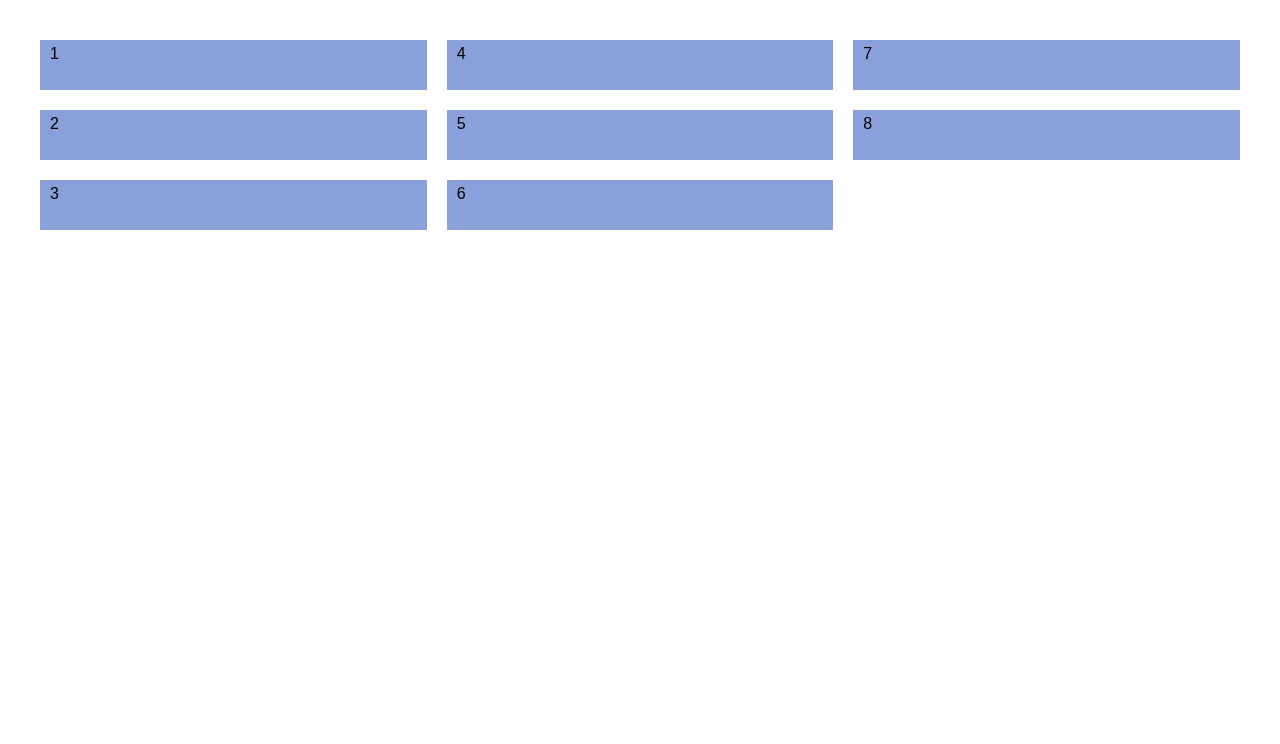
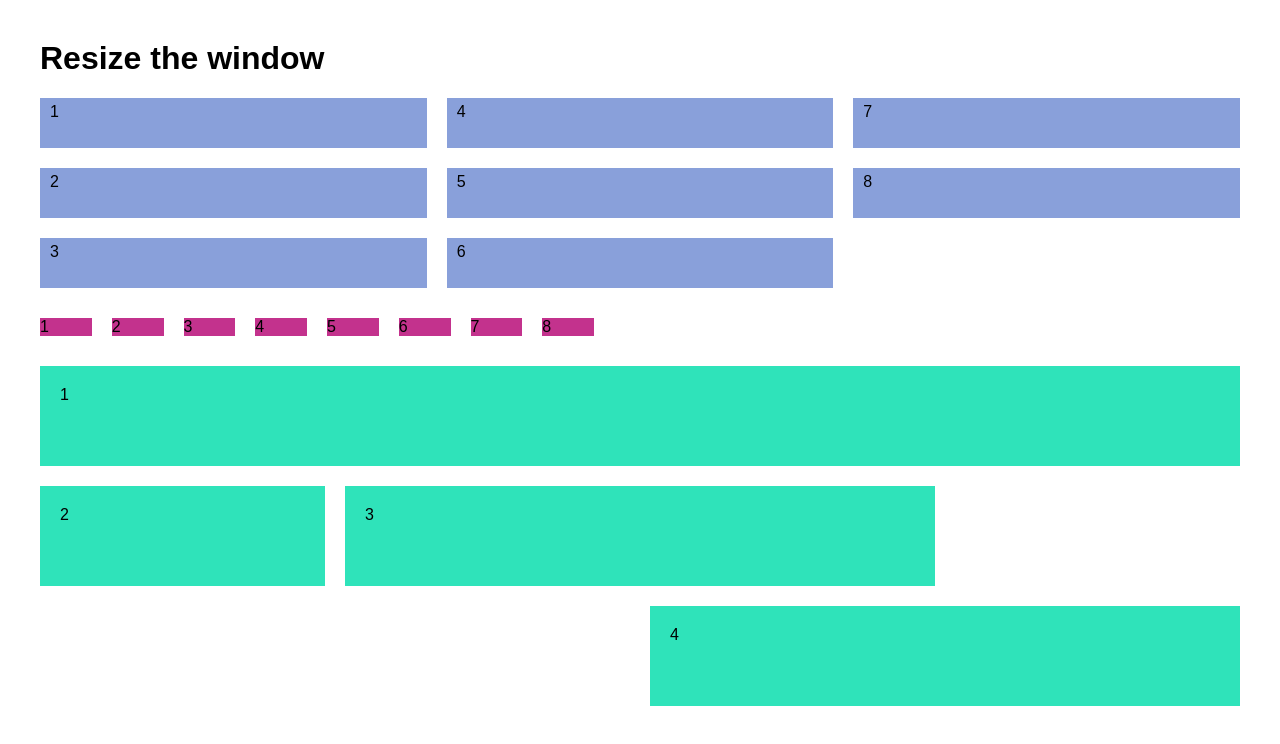
Before and after one commit to bdog72/css-grid-5, a React app: page / in a window 1280 px wide. Built offline with nearby package versions, Linux system fonts and the light colour scheme; some packages are replaced by stand-ins of ours.

Commit message:
finished

```diff
--- a/src/components/App.js
+++ b/src/components/App.js
@@ -3,6 +3,7 @@ import React, { Component } from 'react'
 class App extends Component {
   render () {
     return <div>
+      <h1>Resize the window</h1>
       <div className='grid'>
         <div>1</div>
         <div>2</div>
@@ -13,6 +14,22 @@ class App extends Component {
         <div>7</div>
         <div>8</div>
       </div>
+      <div className='grid1'>
+        <div>1</div>
+        <div>2</div>
+        <div>3</div>
+        <div>4</div>
+        <div>5</div>
+        <div>6</div>
+        <div>7</div>
+        <div>8</div>
+      </div>
+      <div className='grid2'>
+        <div>1</div>
+        <div>2</div>
+        <div>3</div>
+        <div>4</div>
+      </div>
     </div>
   }
 }
--- a/src/styles/screen.scss
+++ b/src/styles/screen.scss
@@ -27,3 +27,46 @@ body {
   padding: 5px;
   padding-left: 10px;
 }
+
+.grid1 {
+  display: grid;
+  margin-top: 30px;
+  grid-template-columns: repeat(auto-fill, minmax(50px, 1fr));
+  grid-gap: 20px;
+}
+
+.grid1 div {
+  background-color: rgb(195, 50, 141);
+}
+
+.grid2 {
+  display: grid;
+  grid-template-columns: repeat(4, 1fr);
+  grid-template-rows: repeat(3, 100px);
+  margin-top: 30px;
+  grid-gap: 20px;
+}
+
+.grid2 div:nth-child(1) {
+  grid-column-start: 1;
+  grid-column-end: -1;
+}
+
+.grid2 div:nth-child(2) {
+  grid-column-start: 1;
+  grid-row: 2;
+}
+
+.grid2 div:nth-child(3) {
+  grid-column: 2 / 4;
+  grid-row: 2;
+}
+
+.grid2 div:nth-child(4) {
+  grid-column: 3 /5;
+}
+
+.grid2 div {
+  background-color: rgb(47, 227, 186);
+  padding: 20px;
+}
```
